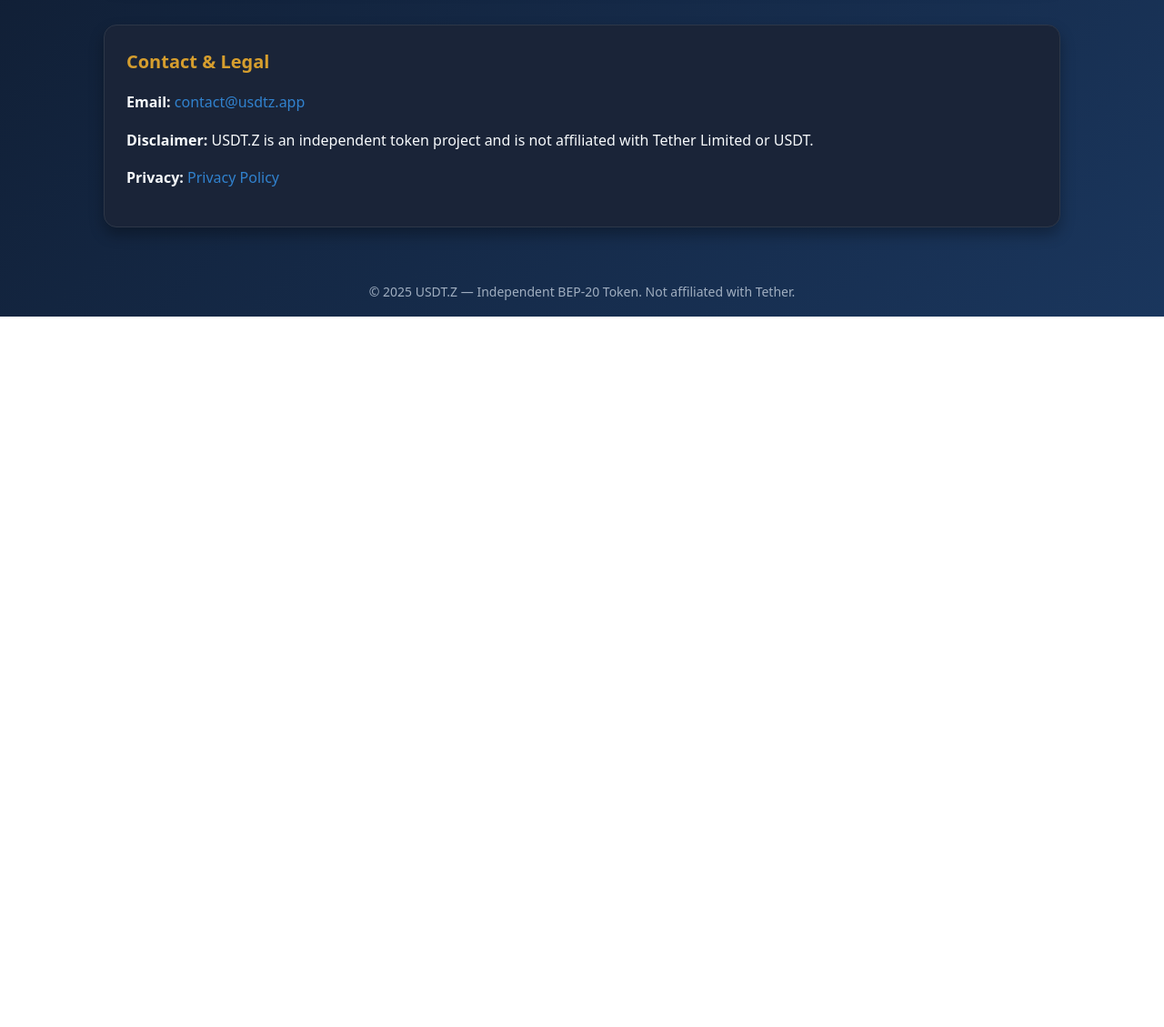
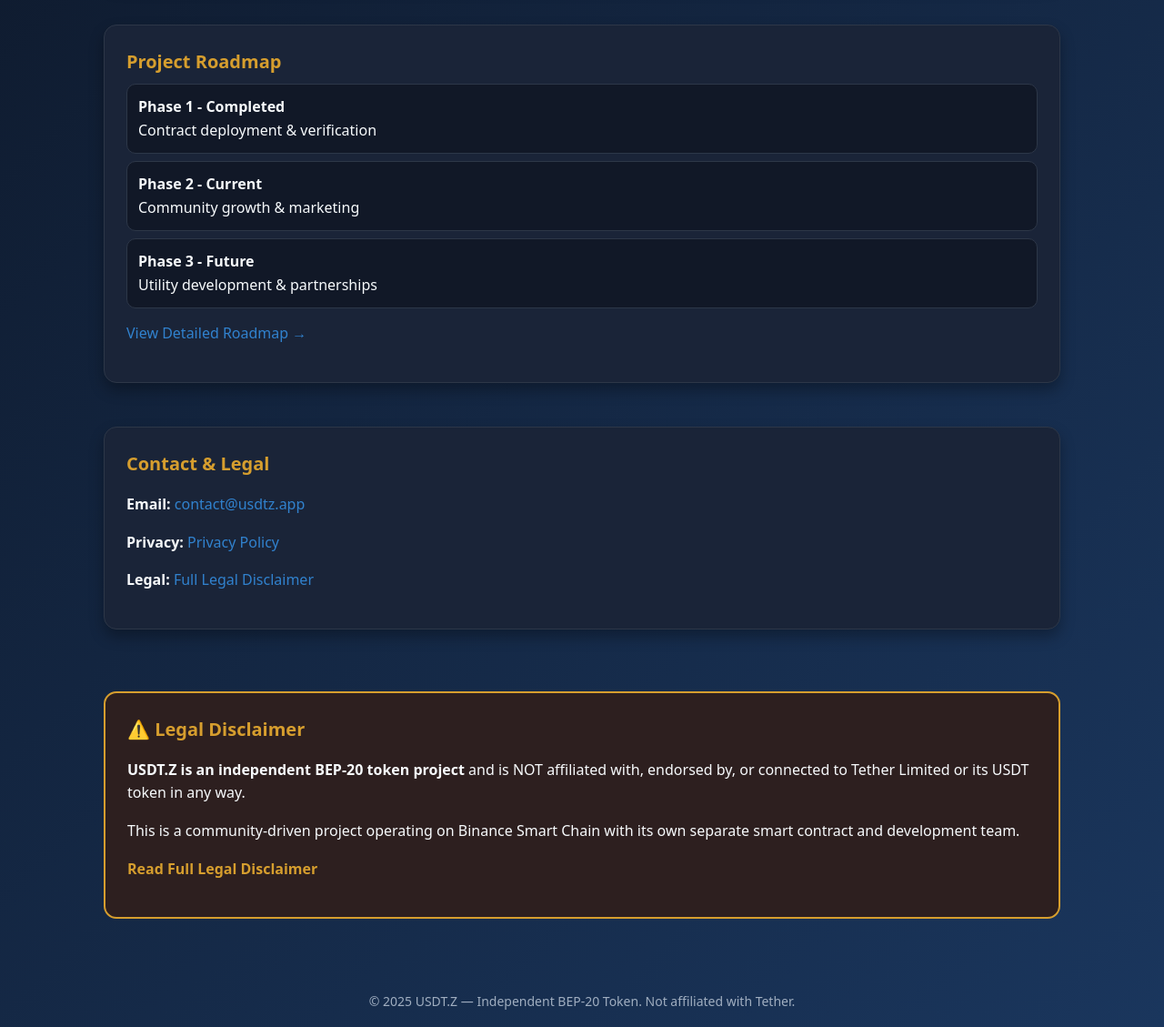
Before and after one commit to coldwalletlive/usdt.z, a plain HTML site: page index.html in a window 1280 px wide. Shown: the part 1214-2343 px from the top of the page at 91% size. Before the commit the page ends 1562 px from the top, so only its background shows below. Drawn offline with Linux system fonts and the light colour scheme.

Commit message:
Update index.html

```diff
--- a/index.html
+++ b/index.html
@@ -160,6 +160,13 @@
       background: var(--ok);
       margin-right: 8px;
     }
+    .legal-warning {
+      background: #2d1f1f;
+      border: 2px solid var(--accent);
+      border-radius: 14px;
+      padding: 24px;
+      margin: 20px 0;
+    }
   </style>
   <script src="config.js"></script>
 </head>
@@ -173,6 +180,7 @@
         </div>
         <div class="row">
           <a class="btn" href="#tokenomics">Tokenomics</a>
+          <a class="btn" href="#roadmap">Roadmap</a>
           <a class="btn" href="audit.html">Audit</a>
           <a class="btn" href="source.html">Source</a>
           <a class="btn" href="team.html">Team</a>
@@ -248,12 +256,42 @@
     </div>
   </section>
 
+  <section id="roadmap" class="wrap">
+    <div class="card">
+      <h2 class="h2">Project Roadmap</h2>
+      <div class="list">
+        <div class="li">
+          <strong>Phase 1 - Completed</strong><br>
+          Contract deployment & verification
+        </div>
+        <div class="li">
+          <strong>Phase 2 - Current</strong><br>
+          Community growth & marketing
+        </div>
+        <div class="li">
+          <strong>Phase 3 - Future</strong><br>
+          Utility development & partnerships
+        </div>
+      </div>
+      <p style="margin-top: 15px;"><a href="roadmap.html">View Detailed Roadmap →</a></p>
+    </div>
+  </section>
+
   <section id="contact" class="wrap">
     <div class="card">
       <h2 class="h2">Contact & Legal</h2>
       <p><strong>Email:</strong> <a id="em2" href="#">contact@usdtz.app</a></p>
-      <p><strong>Disclaimer:</strong> USDT.Z is an independent token project and is not affiliated with Tether Limited or USDT.</p>
       <p><strong>Privacy:</strong> <a href="privacy.html">Privacy Policy</a></p>
+      <p><strong>Legal:</strong> <a href="legal.html">Full Legal Disclaimer</a></p>
+    </div>
+  </section>
+
+  <section id="legal" class="wrap">
+    <div class="legal-warning">
+      <h2 class="h2">⚠️ Legal Disclaimer</h2>
+      <p><strong>USDT.Z is an independent BEP-20 token project</strong> and is NOT affiliated with, endorsed by, or connected to Tether Limited or its USDT token in any way.</p>
+      <p>This is a community-driven project operating on Binance Smart Chain with its own separate smart contract and development team.</p>
+      <p><a href="legal.html" style="color: var(--accent); font-weight: bold;">Read Full Legal Disclaimer</a></p>
     </div>
   </section>
 
```
